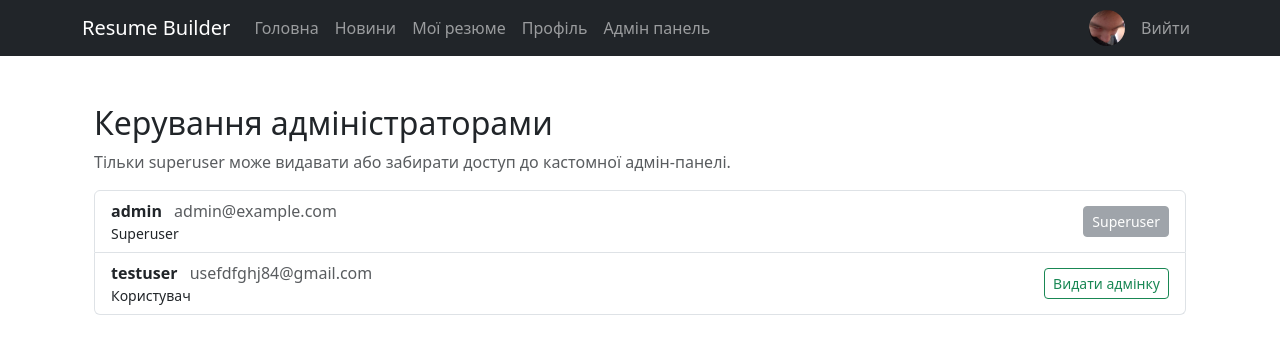
After one commit to hznx120fps/-Resume-builder, a Django app: page /custom-admin/users/ in a window 1280 px wide. The commit adds this page. Shown: the top 354 px of the page. Run offline with Django 4.2, Linux system fonts and the light colour scheme; a user stored in the database is signed in; data comes from the database, SQL or seed files in the repository; both versions use the stored data as it was after the commit.

Commit message:
мне просто надо

```diff
--- a/builder/forms.py
+++ b/builder/forms.py
@@ -43,3 +43,7 @@ class NewsForm(forms.ModelForm):
     class Meta:
         model = NewsItem
         fields = ('title', 'content', 'image')
+
+
+class AdminAccessForm(forms.Form):
+    is_staff = forms.BooleanField(required=False, label='Доступ до кастомної адмін-панелі')
--- a/builder/views.py
+++ b/builder/views.py
@@ -1,13 +1,15 @@
 from django.contrib import messages
 from django.contrib.auth import authenticate, login, logout
+from django.contrib.auth.models import User
 from django.contrib.auth.decorators import login_required, user_passes_test
 from django.db import IntegrityError
 from django.shortcuts import redirect, render, get_object_or_404
+from django.urls import reverse
 from django.http import HttpResponse, JsonResponse
 from django.views.decorators.http import require_POST
 from django.utils import timezone
 
-from .forms import RegisterForm, ProfileForm, ResumeForm, NewsForm
+from .forms import RegisterForm, ProfileForm, ResumeForm, NewsForm, AdminAccessForm
 from .models import Profile, Resume, NewsItem
 from datetime import timedelta
 
@@ -139,12 +141,12 @@ def export_resume(request, pk):
 def news_list(request):
     items = NewsItem.objects.order_by('-created_at')
     form = None
-    if request.user.is_authenticated and request.user.is_superuser:
+    if request.user.is_authenticated and request.user.is_staff:
         form = NewsForm()
     return render(request, 'news.html', {'items': items, 'form': form})
 
 
-@user_passes_test(lambda user: user.is_superuser)
+@user_passes_test(lambda user: user.is_staff)
 @require_POST
 def create_news(request):
     form = NewsForm(request.POST, request.FILES)
@@ -169,11 +171,12 @@ def news_json(request):
             'created_at': it.created_at.isoformat(),
             'image_url': it.image.url if it.image else None,
             'author': it.author.username if it.author else None,
+            'author_profile_url': reverse('profile_view', args=[it.author.username]) if it.author else None,
         })
     return JsonResponse({'items': data})
 
 
-@user_passes_test(lambda user: user.is_superuser)
+@user_passes_test(lambda user: user.is_staff)
 def edit_news(request, pk):
     news = get_object_or_404(NewsItem, pk=pk)
     if request.method == 'POST':
@@ -187,7 +190,7 @@ def edit_news(request, pk):
     return render(request, 'news_edit.html', {'form': form, 'news': news})
 
 
-@user_passes_test(lambda user: user.is_superuser)
+@user_passes_test(lambda user: user.is_staff)
 @require_POST
 def delete_news(request, pk):
     news = get_object_or_404(NewsItem, pk=pk)
@@ -206,7 +209,7 @@ def choose_template(request, slug):
     return redirect('resume_create')
 
 
-@user_passes_test(lambda user: user.is_superuser)
+@user_passes_test(lambda user: user.is_staff)
 def custom_admin_dashboard(request):
     resumes = Resume.objects.order_by('-updated_at')
     # compute online users in last 5 minutes
@@ -215,7 +218,7 @@ def custom_admin_dashboard(request):
     return render(request, 'custom_admin.html', {'resumes': resumes})
 
 
-@user_passes_test(lambda user: user.is_superuser)
+@user_passes_test(lambda user: user.is_staff)
 @require_POST
 def admin_resume_action(request, pk, action):
     resume = get_object_or_404(Resume, pk=pk)
@@ -263,7 +266,7 @@ def admin_resume_action(request, pk, action):
     return redirect('custom_admin_dashboard')
 
 
-@user_passes_test(lambda user: user.is_superuser)
+@user_passes_test(lambda user: user.is_staff)
 def admin_resume_detail(request, pk):
     resume = get_object_or_404(Resume, pk=pk)
     # also show other resumes from the same user
@@ -271,13 +274,13 @@ def admin_resume_detail(request, pk):
     return render(request, 'admin_resume_detail.html', {'resume': resume, 'others': others})
 
 
-@user_passes_test(lambda user: user.is_superuser)
+@user_passes_test(lambda user: user.is_staff)
 def admin_resumes(request):
     resumes = Resume.objects.order_by('-updated_at')
     return render(request, 'admin_resumes.html', {'resumes': resumes})
 
 
-@user_passes_test(lambda user: user.is_superuser)
+@user_passes_test(lambda user: user.is_staff)
 def admin_online_users(request):
     from datetime import timedelta
     cutoff = timezone.now() - timedelta(minutes=5)
@@ -286,6 +289,25 @@ def admin_online_users(request):
 
 
 @user_passes_test(lambda user: user.is_superuser)
+def admin_user_access(request):
+    users = User.objects.order_by('username')
+    return render(request, 'admin_user_access.html', {'users': users})
+
+
+@user_passes_test(lambda user: user.is_superuser)
+@require_POST
+def admin_user_access_action(request, pk):
+    user = get_object_or_404(User, pk=pk)
+    if user == request.user:
+        messages.info(request, 'Не можна забрати доступ у поточного superuser')
+    else:
+        user.is_staff = request.POST.get('is_staff') == '1'
+        user.save(update_fields=['is_staff'])
+        messages.success(request, f'Доступ для {user.username} оновлено')
+    return redirect('admin_user_access')
+
+
+@user_passes_test(lambda user: user.is_staff)
 def admin_profile_detail(request, pk):
     """Admin view: inspect a user's profile and their resumes."""
     profile = get_object_or_404(Profile, pk=pk)
--- a/resume_builder/urls.py
+++ b/resume_builder/urls.py
@@ -14,6 +14,8 @@ urlpatterns = [
     path('admin-resume/<int:pk>/', views.admin_resume_detail, name='admin_resume_detail'),
     path('admin-resumes/<int:pk>/<str:action>/', views.admin_resume_action, name='admin_resume_action'),
     path('custom-admin/online/', views.admin_online_users, name='admin_online_users'),
+    path('custom-admin/users/', views.admin_user_access, name='admin_user_access'),
+    path('custom-admin/users/<int:pk>/access/', views.admin_user_access_action, name='admin_user_access_action'),
     path('custom-admin/profile/<int:pk>/', views.admin_profile_detail, name='admin_profile_detail'),
     path('register/', views.register_view, name='register'),
     path('login/', views.login_view, name='login'),
--- /dev/null
+++ b/templates/admin_user_access.html
@@ -0,0 +1,33 @@
+{% extends 'base.html' %}
+{% block content %}
+<div class="container mt-4">
+  <h2>Керування адміністраторами</h2>
+  <p class="text-muted">Тільки superuser може видавати або забирати доступ до кастомної адмін-панелі.</p>
+  <div class="list-group">
+    {% for account in users %}
+      <div class="list-group-item d-flex justify-content-between align-items-center">
+        <div>
+          <strong>{{ account.username }}</strong>
+          <span class="text-muted ms-2">{{ account.email|default:'Email не вказано' }}</span>
+          <div class="small">
+            {% if account.is_superuser %}Superuser{% elif account.is_staff %}Адміністратор{% else %}Користувач{% endif %}
+          </div>
+        </div>
+        {% if account.is_superuser %}
+          <button class="btn btn-sm btn-secondary" disabled>Superuser</button>
+        {% else %}
+          <form method="post" action="{% url 'admin_user_access_action' account.pk %}">
+            {% csrf_token %}
+            <input type="hidden" name="is_staff" value="{% if account.is_staff %}0{% else %}1{% endif %}">
+            <button class="btn btn-sm {% if account.is_staff %}btn-outline-danger{% else %}btn-outline-success{% endif %}" type="submit">
+              {% if account.is_staff %}Забрати адмінку{% else %}Видати адмінку{% endif %}
+            </button>
+          </form>
+        {% endif %}
+      </div>
+    {% empty %}
+      <div class="alert alert-secondary">Користувачів немає.</div>
+    {% endfor %}
+  </div>
+</div>
+{% endblock %}
--- a/templates/base.html
+++ b/templates/base.html
@@ -17,7 +17,7 @@
                 {% if user.is_authenticated %}
                 <li class="nav-item"><a class="nav-link" href="{% url 'resume_list' %}">Мої резюме</a></li>
                 <li class="nav-item"><a class="nav-link" href="{% url 'profile_list' %}">Профіль</a></li>
-                {% if user.is_superuser %}
+                {% if user.is_staff %}
                 <li class="nav-item"><a class="nav-link" href="{% url 'custom_admin_dashboard' %}">Адмін панель</a></li>
                 {% endif %}
                 {% endif %}
--- a/templates/custom_admin.html
+++ b/templates/custom_admin.html
@@ -3,6 +3,7 @@
 <h2>Адмін панель</h2>
 <p class="text-muted">Тут можна переглядати резюме, приймати або відхиляти їх, а також перейти до Django admin.</p>
 <p><a href="{% url 'admin_online_users' %}">Користувачі онлайн</a></p>
+{% if user.is_superuser %}<p><a href="{% url 'admin_user_access' %}">Керування доступом адміністраторів</a></p>{% endif %}
 <div class="mt-4">
     <a class="btn btn-outline-secondary" href="/admin/">Відкрити Django admin</a>
 </div>
--- a/templates/profile_view.html
+++ b/templates/profile_view.html
@@ -11,6 +11,9 @@
         <div class="border rounded p-4 text-center">Немає фото</div>
       {% endif %}
       <p class="mt-2"><strong>Користувач:</strong> {{ profile.user.username }}</p>
+      {% if profile.title %}<p><strong>Посада:</strong> {{ profile.title }}</p>{% endif %}
+      {% if profile.location %}<p><strong>Локація:</strong> {{ profile.location }}</p>{% endif %}
+      {% if profile.bio %}<p><strong>Про себе:</strong> {{ profile.bio }}</p>{% endif %}
     </div>
     <div class="col-md-8">
       <h4>Опубліковані резюме</h4>
```
Also changed, not shown: templates/news.html (+29 -8 lines), db.sqlite3.
